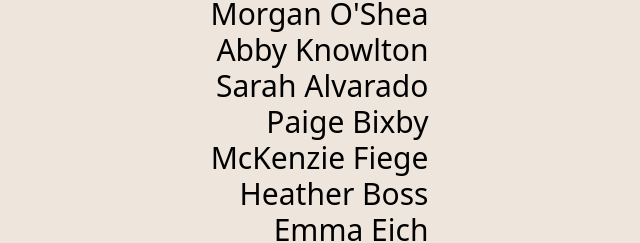
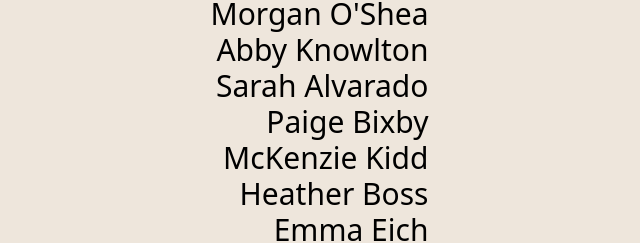
Before and after one commit to gnieb/wedding-cermony-site, a React (Create React App) app: page / in a window 1280 px wide. Shown: the part 2612-2855 px from the top of the page, without its empty margins (328-968 px from the left). Built offline with nearby package versions, Linux system fonts and the light colour scheme.

Commit message:
update Kenzie's last name

```diff
--- a/src/pages/BridalParty.js
+++ b/src/pages/BridalParty.js
@@ -15,7 +15,7 @@ export default function BridalParty () {
                     <div>Abby Knowlton</div>
                     <div>Sarah Alvarado</div>
                     <div>Paige Bixby</div>
-                    <div>McKenzie Fiege</div>
+                    <div>McKenzie Kidd</div>
                     <div>Heather Boss</div>
                     <div>Emma Eich</div>
                     <div>Isabelle Consul</div>
```
